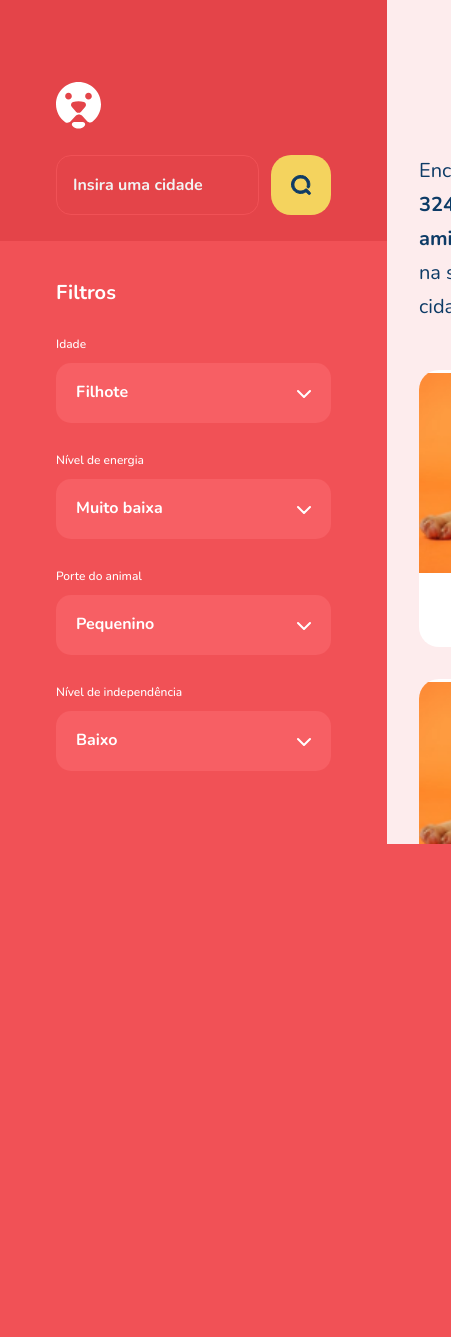
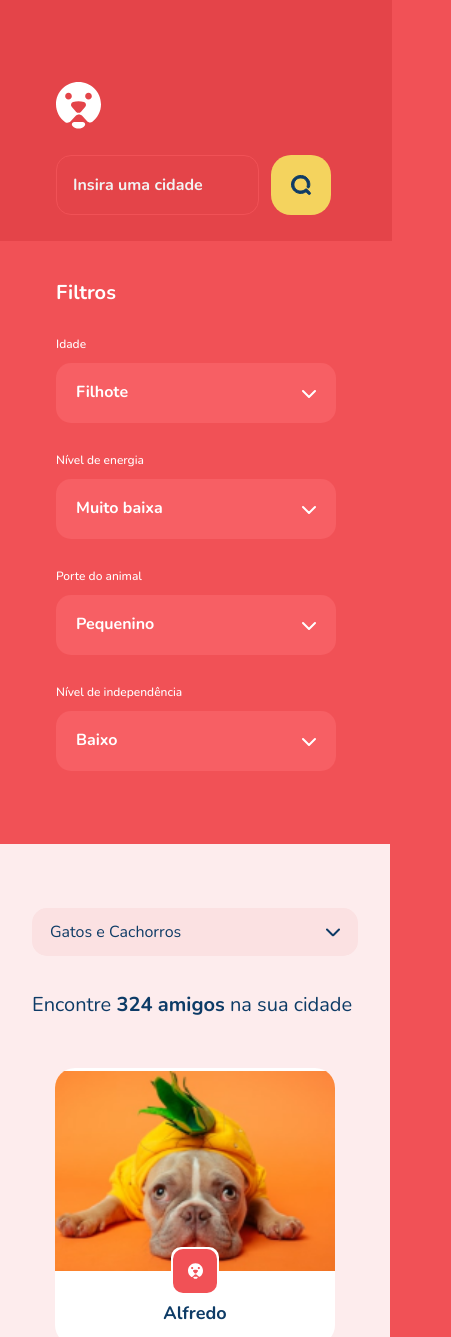
Before and after one commit to rafaelreisramos/gcc-find-a-friend-web, a React (Vite) app: page /map in a window 390 px wide. Shown: the top 1337 px of the page, 451 px wide, since content can reach past the window. Before the commit the page ends 844 px from the top, so only its background shows below. Built offline with nearby package versions, Linux system fonts and the light colour scheme.

Commit message:
chore: add media queries for responsiveness

```diff
--- a/src/pages/Map/styles.ts
+++ b/src/pages/Map/styles.ts
@@ -2,21 +2,30 @@ import styled from 'styled-components'
 
 export const Container = styled.div`
   display: flex;
+  flex-direction: column;
+
+  @media (min-width: 768px) {
+    flex-direction: row;
+  }
 `
 
 export const Content = styled.div`
   flex: 1;
   background-color: #fdeced;
-  padding: 154px 32px 50px;
+  padding: 64px 32px 50px;
 
   height: 100vh;
   overflow-y: scroll;
+
+  @media (min-width: 768px) {
+    padding: 154px 32px 50px;
+  }
 `
 
 export const Header = styled.div`
   display: flex;
-  align-items: center;
-  justify-content: space-between;
+  flex-direction: column-reverse;
+  gap: 32px;
   margin-bottom: 46px;
 
   p {
@@ -28,9 +37,16 @@ export const Header = styled.div`
   span {
     font-weight: 800;
   }
+
+  @media (min-width: 1024px) {
+    flex-direction: row;
+    justify-content: space-between;
+    align-items: center;
+  }
 `
 
 export const SelectWrapper = styled.div`
+  display: flex;
   position: relative;
 
   & > img {
@@ -42,12 +58,14 @@ export const SelectWrapper = styled.div`
 `
 
 export const HeaderSelect = styled.select`
-  width: 210px;
+  flex: 1;
+  min-width: 210px;
   height: 48px;
   padding: 14px 18px;
   border: none;
   border-radius: 15px;
   background-color: #fbe1e2;
+
   outline: none;
   appearance: none;
 
@@ -58,6 +76,15 @@ export const HeaderSelect = styled.select`
 
 export const Display = styled.div`
   display: grid;
-  grid-template-columns: repeat(3, minmax(280px, 1fr));
+  justify-items: center;
   grid-gap: 32px;
+  grid-template-columns: repeat(1, minmax(280px, 1fr));
+
+  @media (min-width: 1024px) {
+    grid-template-columns: repeat(2, minmax(280px, 1fr));
+  }
+
+  @media (min-width: 1366px) {
+    grid-template-columns: repeat(3, minmax(280px, 1fr));
+  }
 `
```
